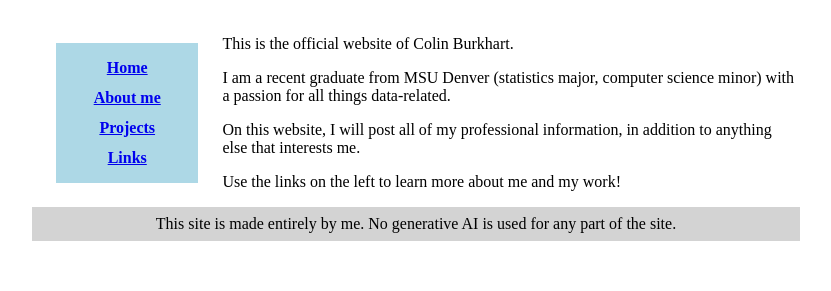
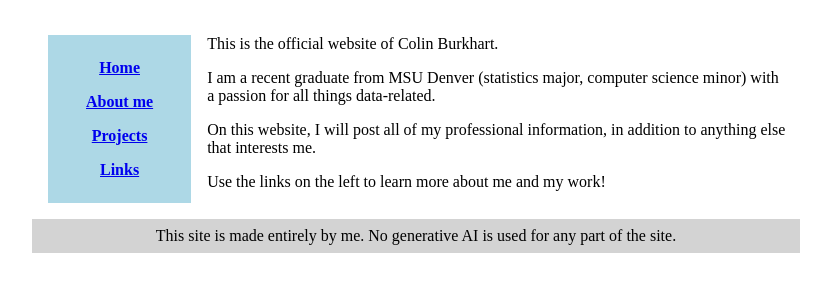
Before and after one commit to cburkha2/site, a plain HTML site: page index.html in a window 1280 px wide. Shown: the part 61-352 px from the top of the page, without its empty margins (224-1055 px from the left). Drawn offline with Linux system fonts and the light colour scheme.

Commit message:
Adjust page layout

```diff
--- a/style.css
+++ b/style.css
@@ -12,6 +12,7 @@ body {
 .head {
     display: flex;
     justify-content: center;
+    align-items: center;
     text-decoration: underline;
 }
 
@@ -24,19 +25,28 @@ body {
     width: 192px;
     background-color: lightblue;
     justify-content: center;
-    margin: 24px;
+    margin: 16px;
     padding: 8px;
 }
 
 .body .nav ul {
     display: flex;
     flex-direction: column;
-    justify-content: space-between;
+    align-items: center;
     list-style-type: none;
     margin: 8px;
     padding: 0;
     text-align: center;
     font-weight: bold;
+}
+
+.body .nav ul li {
+    display: flex;
+    margin: 8px;
+}
+
+.body .content {
+    margin-right: 12px;
 }
 
 .tail {
```
